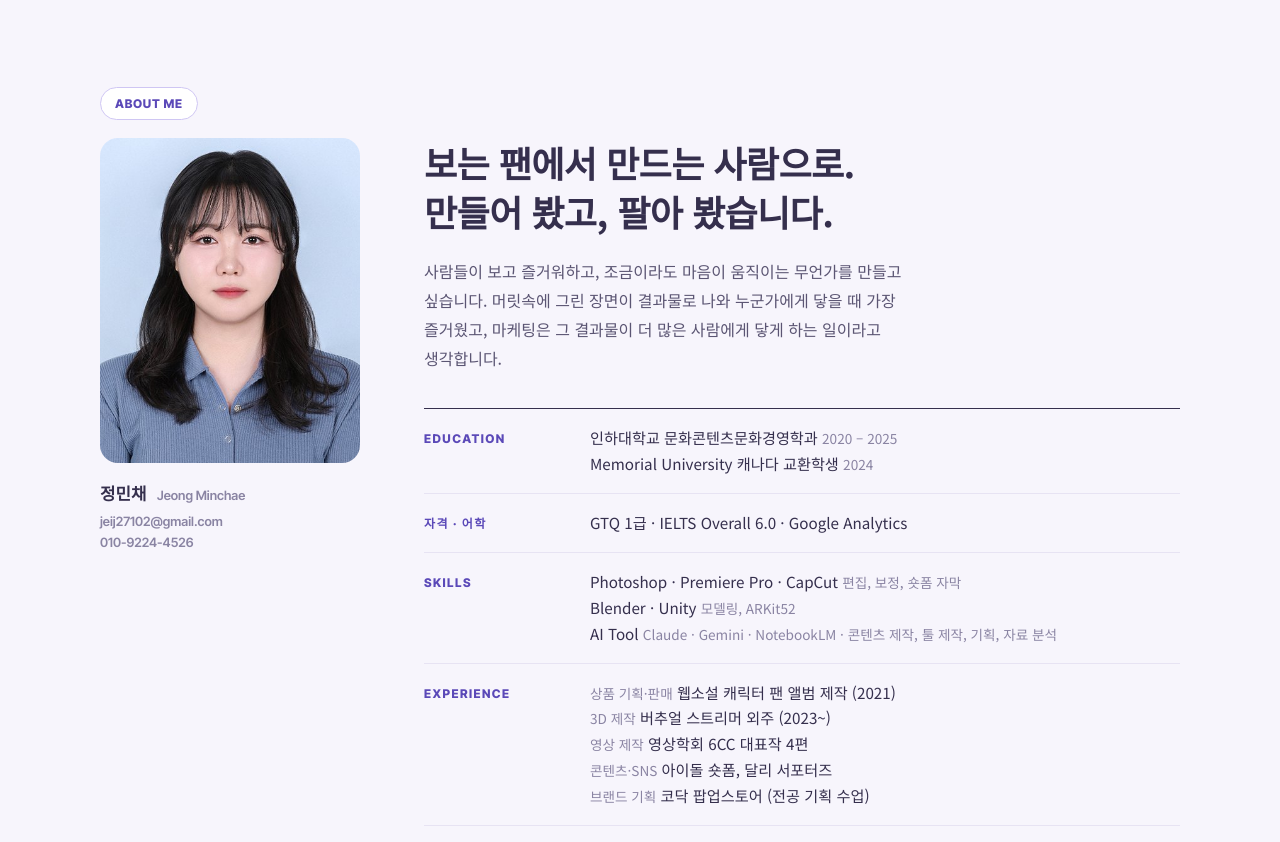
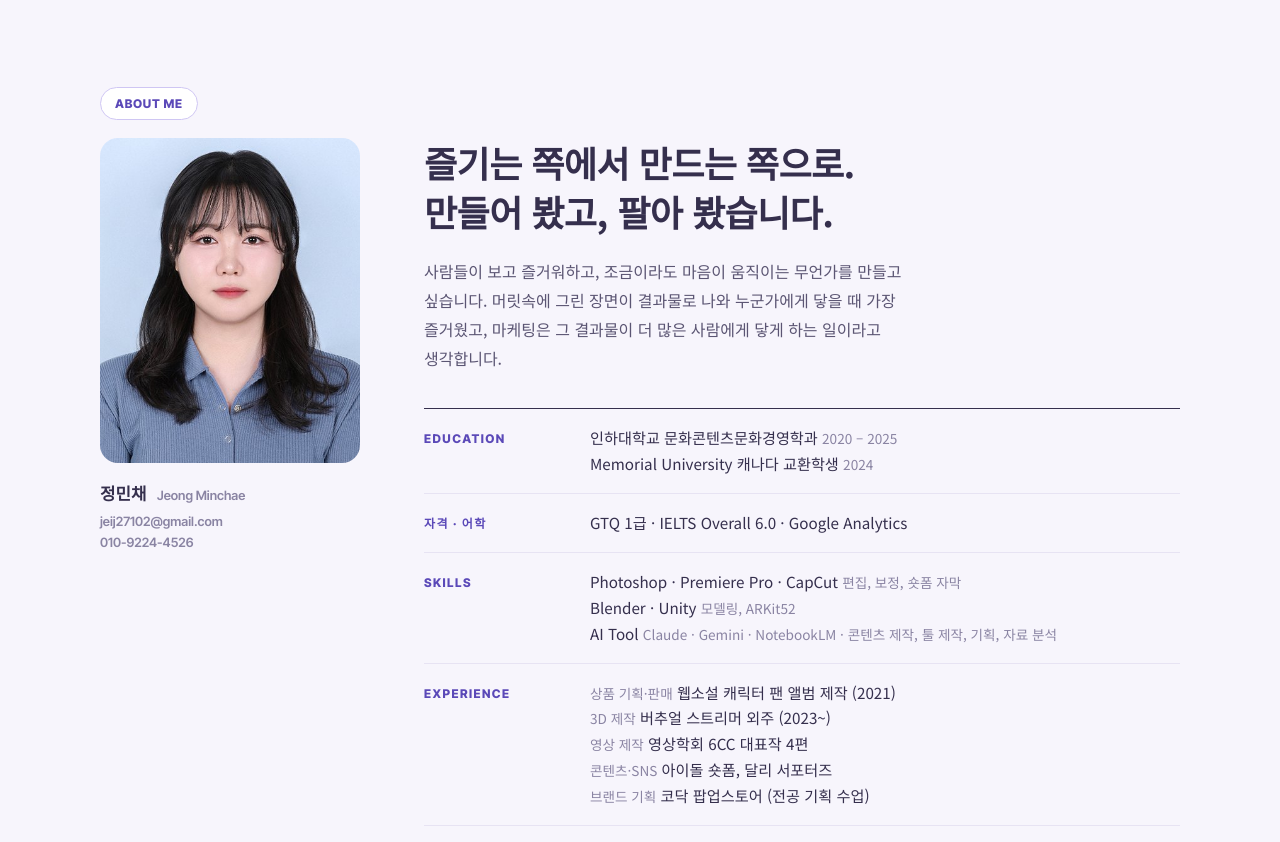
Before and after one commit to jeij27102/jeij27102.github.io, a plain HTML site: page index.html in a window 1280 px wide. Shown: the part 1700-2542 px from the top of the page. Drawn offline with Linux system fonts and the light colour scheme.

Commit message:
About heading: 즐기는 쪽에서 만드는 쪽으로
Co-Authored-By: Claude Opus 5.5 <noreply@anthropic.com>
Claude-Session: https://claude.ai/code/session_013FZ49PDoKhHAscGpqhtVVo

```diff
--- a/index.html
+++ b/index.html
@@ -495,7 +495,7 @@ dialog.sheet[open]{animation:sheetIn .4s cubic-bezier(.2,.7,.2,1)}
       <p class="ab-name">정민채 <span>Jeong Minchae</span></p>
       <p class="ab-contact">jeij27102@gmail.com<br>010-9224-4526</p></div>
     <div class="ab-body">
-      <h2 class="h2" style="font-size:clamp(1.45rem,3.3vw,2.25rem)"><span style="white-space:nowrap">보는 팬에서 만드는 사람으로.</span><br><span style="white-space:nowrap">만들어 봤고, 팔아 봤습니다.</span></h2>
+      <h2 class="h2" style="font-size:clamp(1.45rem,3.3vw,2.25rem)"><span style="white-space:nowrap">즐기는 쪽에서 만드는 쪽으로.</span><br><span style="white-space:nowrap">만들어 봤고, 팔아 봤습니다.</span></h2>
       <p class="ab-why rv">사람들이 보고 즐거워하고, 조금이라도 마음이 움직이는 무언가를 만들고 싶습니다. 머릿속에 그린 장면이 결과물로 나와 누군가에게 닿을 때 가장 즐거웠고, 마케팅은 그 결과물이 더 많은 사람에게 닿게 하는 일이라고 생각합니다.</p>
       <dl class="ab-list rv">
         <div><dt>Education</dt><dd>인하대학교 문화콘텐츠문화경영학과 <small>2020 – 2025</small><br>Memorial University 캐나다 교환학생 <small>2024</small></dd></div>
```
Also changed, not shown: portfolio/index.html (+1 -1 lines).
